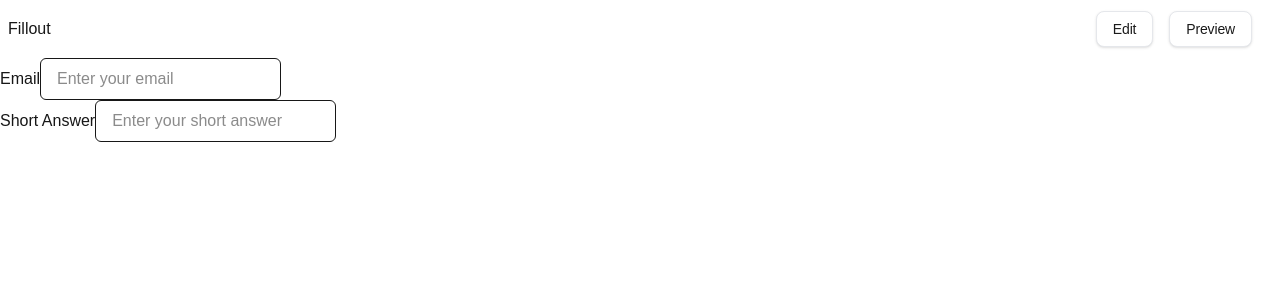
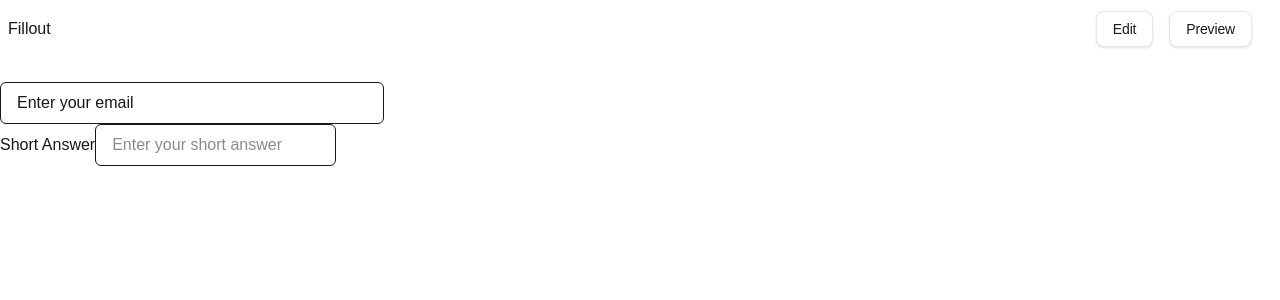
Before and after one commit to jaebungs/realtime-fillout-poc, a Next.js app: page / in a window 1280 px wide. Shown: the top 300 px of the page. Built offline with nearby package versions, Linux system fonts and the light colour scheme.

Commit message:
Add basic inline edit and preview

```diff
--- a/src/app/formComponents/EmailInput.tsx
+++ b/src/app/formComponents/EmailInput.tsx
@@ -1,26 +1,53 @@
 'use client'
 import { useState } from "react"
+import { FormMode } from "@/app/types/formMode"
 
 interface EmailInputProps {
     text: string
     label?: string
     placeholder?: string
+    formMode: FormMode
     required?: boolean
     error?: boolean
     errorMessage?: string
 }
 
 const EmailInput = (props: EmailInputProps) => {
-    const { text, label, placeholder, required, error, errorMessage } = props
+    const { text, label, placeholder, formMode, required, error, errorMessage } = props
     const [email, setEmail] = useState('')
+    const [emailLabel, setEmailLabel] = useState(text)
+    const [emailPlaceholder, setEmailPlaceholder] = useState(placeholder)
 
     const handleChange = (e: React.ChangeEvent<HTMLInputElement>) => {
         console.log(e.target.value)
         setEmail(e.target.value)
     }
     return (
-        <div>
-            <label htmlFor="email">{text}</label>
+        <div className="w-full flex flex-col">
+            {formMode === 'edit' && (
+                <>
+                <label>
+                    <input name='email-label'
+                        onChange={(e) => setEmailLabel(e.target.value)}
+                    />
+                </label>
+                <input
+                    type="email"
+                    name="email"
+                    aria-label={label}
+                    className={`px-4 py-2 border rounded-md ${error ? 'border-red-500' : ''}`}
+                    value={emailPlaceholder}
+                    onChange={(e) => setEmailPlaceholder(e.target.value)}
+                    placeholder={emailPlaceholder}
+                />
+                </>
+
+            )}
+
+            {/* Preview Email input */}
+            {formMode === 'preview' && (
+                <>
+                    <label htmlFor="email">{emailLabel}</label>
                     <input
                         type="email"
                         name="email"
@@ -28,8 +55,11 @@ const EmailInput = (props: EmailInputProps) => {
                         className={`px-4 py-2 border rounded-md ${error ? 'border-red-500' : ''}`}
                         value={email}
                         onChange={handleChange}
-                placeholder={placeholder}
+                        placeholder={emailPlaceholder}
                     />
+                </>
+            )}
+
         </div>
     )
 }
```
Lines whose indentation alone changed are shown as unchanged.
